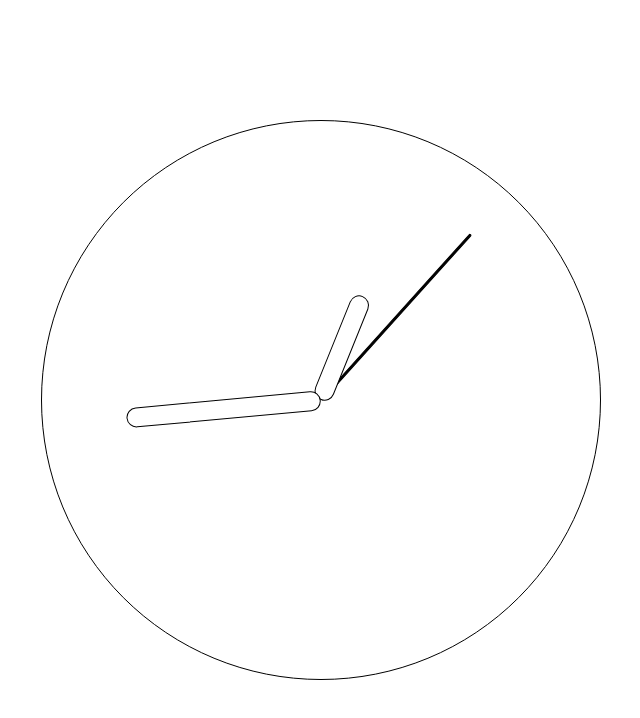
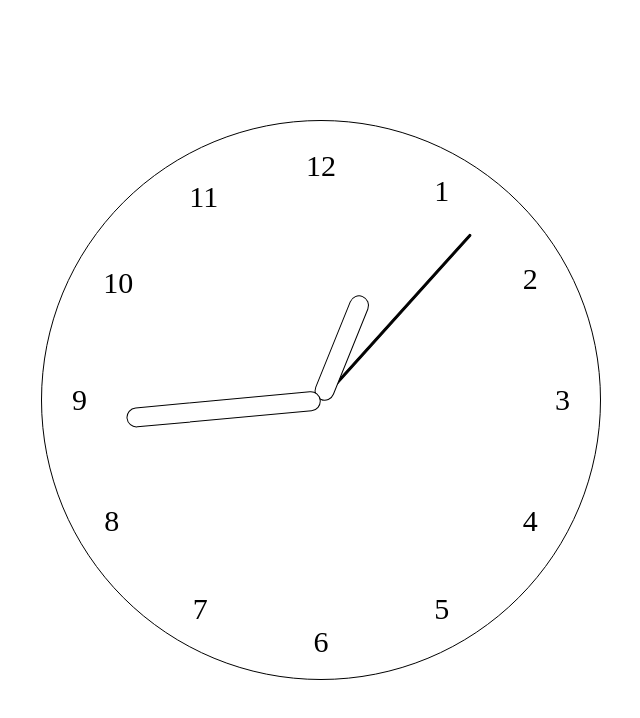
Before and after one commit to hani2057/analog-clock, a React (Create React App) app: page / in a window 1280 px wide. Shown: the top 718 px of the page, without its empty margins (319-959 px from the left). Built offline with nearby package versions, Linux system fonts and the light colour scheme.

Commit message:
style: add number marker to the clock

```diff
--- a/src/components/clock/clock.jsx
+++ b/src/components/clock/clock.jsx
@@ -8,6 +8,9 @@ import {
   HourHand,
   MinuteHand,
   SecondHand,
+  HourMarkerWrapper,
+  HourMarkerDiv,
+  HourMarker,
 } from "./style";
 
 const Clock = () => {
@@ -62,6 +65,17 @@ const Clock = () => {
         onMouseLeave={() => setShowTooltip(false)}
         onMouseMove={(e) => moveTooltip(e)}
       >
+        {/* 시계 숫자 */}
+        <HourMarkerWrapper>
+          {Array.from({ length: 6 }, (_, i) => i + 1).map((num) => (
+            <HourMarkerDiv degree={30 * (num - 3)} key={num}>
+              <HourMarker degree={30 * (3 - num)}>{6 + num}</HourMarker>
+              <HourMarker degree={30 * (3 - num)}>{0 + num}</HourMarker>
+            </HourMarkerDiv>
+          ))}
+        </HourMarkerWrapper>
+
+        {/* 시계 바늘 */}
         <HourHand degree={timeDegrees.hourDegree} />
         <MinuteHand degree={timeDegrees.minuteDegree} />
         <SecondHand degree={timeDegrees.secondDegree} />
--- a/src/components/clock/style.js
+++ b/src/components/clock/style.js
@@ -47,4 +47,36 @@ const SecondHand = styled(ClockHand)`
   left: calc(50% - 1.5px);
 `;
 
-export { ClockWrapper, ClockBody, HourHand, MinuteHand, SecondHand };
+const HourMarkerWrapper = styled(ClockBody)`
+  height: 100%;
+  border: none;
+`;
+
+const HourMarkerDiv = styled.div`
+  position: absolute;
+  top: calc(50% - 25px);
+  display: flex;
+  justify-content: space-between;
+  align-items: center;
+  width: 100%;
+  height: 50px;
+  transform: rotate(${({ degree }) => degree}deg);
+  transform-origin: center 25px;
+`;
+
+const HourMarker = styled.span`
+  font-size: 30px;
+  padding: 0 30px;
+  transform: rotate(${({ degree }) => degree}deg);
+`;
+
+export {
+  ClockWrapper,
+  ClockBody,
+  HourHand,
+  MinuteHand,
+  SecondHand,
+  HourMarkerWrapper,
+  HourMarkerDiv,
+  HourMarker,
+};
```
